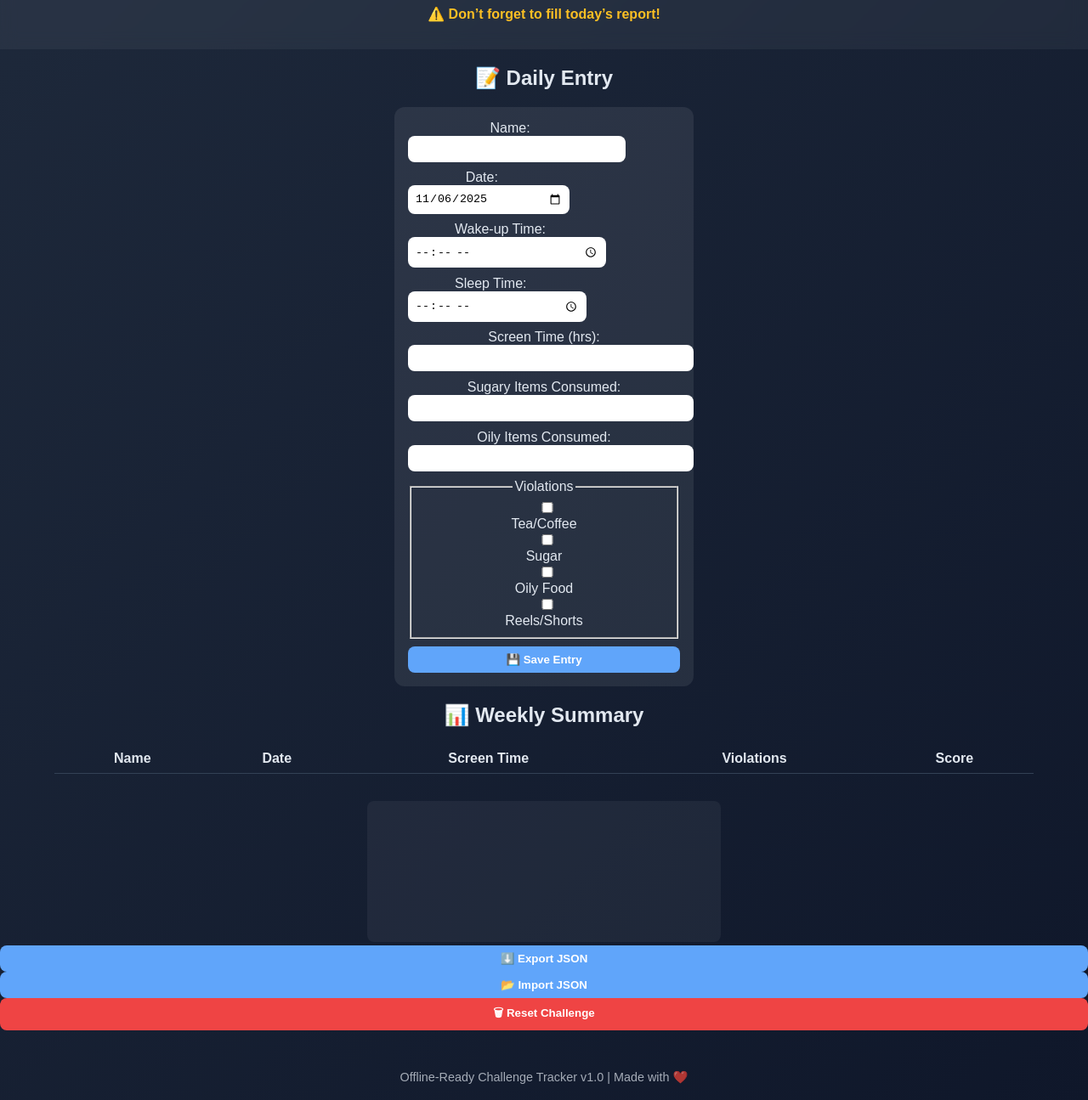
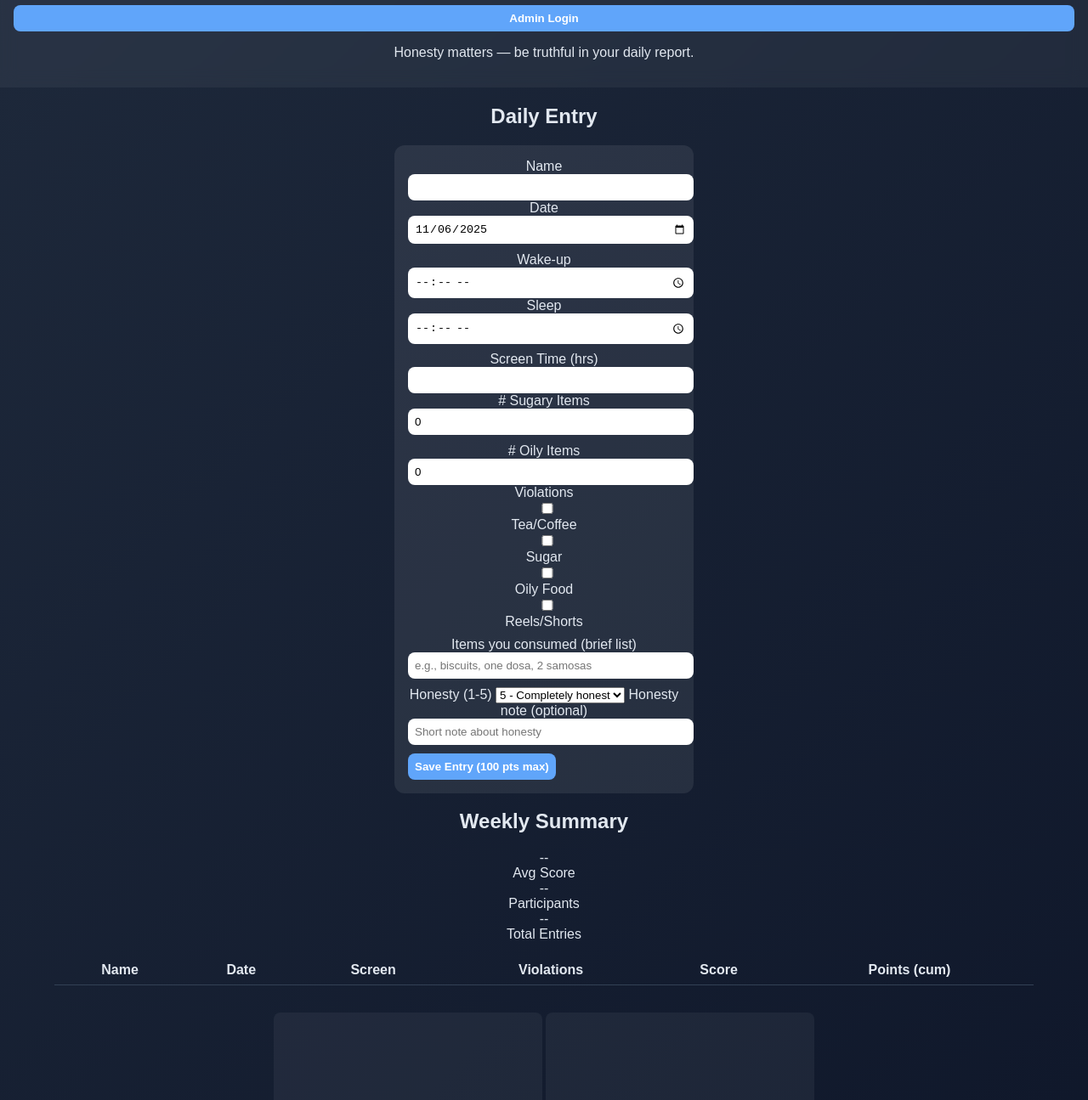
Before and after one commit to pandiselvan-ece/challenge-tracker, a plain HTML site: page index.html in a window 1280 px wide. Shown: the part 90-1385 px from the top of the page at 85% size. Drawn offline with Linux system fonts and the light colour scheme.

Commit message:
Update index.html

```diff
--- a/index.html
+++ b/index.html
@@ -1,72 +1,144 @@
-<!DOCTYPE html>
+<!doctype html>
 <html lang="en">
 <head>
-  <meta charset="UTF-8" />
-  <meta name="viewport" content="width=device-width, initial-scale=1.0" />
+  <meta charset="utf-8" />
+  <meta name="viewport" content="width=device-width,initial-scale=1" />
   <title>7-Day Challenge Tracker Pro</title>
   <link rel="stylesheet" href="css/style.css" />
 </head>
 <body>
-  <header>
-    <h1>🏆 7-Day Challenge Tracker</h1>
-    <p id="reminder" class="reminder hidden">⚠️ Don’t forget to fill today’s report!</p>
+  <header class="site-header">
+    <div class="header-inner">
+      <h1>7-Day Challenge Tracker</h1>
+      <div class="header-actions">
+        <button id="adminBtn" class="btn small">Admin Login</button>
+      </div>
+    </div>
+    <p id="topHeadline" class="headline">Honesty matters — be truthful in your daily report.</p>
   </header>
 
-  <main>
-    <section class="form-section">
-      <h2>📝 Daily Entry</h2>
-      <form id="dailyForm">
-        <label>Name:<input type="text" id="name" required /></label>
-        <label>Date:<input type="date" id="date" required /></label>
+  <main class="container">
+    <section class="card form-card">
+      <h2>Daily Entry</h2>
+      <form id="dailyForm" autocomplete="off">
+        <div class="row">
+          <label class="input-group"><span>Name</span><input id="name" required /></label>
+          <label class="input-group"><span>Date</span><input id="date" type="date" required /></label>
+        </div>
 
-        <label>Wake-up Time:<input type="time" id="wake" required /></label>
-        <label>Sleep Time:<input type="time" id="sleep" required /></label>
+        <div class="row">
+          <label class="input-group"><span>Wake-up</span><input id="wake" type="time" required /></label>
+          <label class="input-group"><span>Sleep</span><input id="sleep" type="time" required /></label>
+        </div>
 
-        <label>Screen Time (hrs):<input type="number" id="screen" min="0" step="0.1" required /></label>
+        <div class="row">
+          <label class="input-group"><span>Screen Time (hrs)</span><input id="screen" type="number" min="0" step="0.1" required /></label>
+          <label class="input-group"><span># Sugary Items</span><input id="sugar" type="number" min="0" value="0" /></label>
+        </div>
 
-        <label>Sugary Items Consumed:<input type="number" id="sugar" min="0" /></label>
-        <label>Oily Items Consumed:<input type="number" id="oily" min="0" /></label>
-
-        <fieldset>
-          <legend>Violations</legend>
+        <div class="row">
+          <label class="input-group"><span># Oily Items</span><input id="oily" type="number" min="0" value="0" /></label>
+          <label class="input-group"><span>Violations</span>
+            <div class="checkboxes">
               <label><input type="checkbox" class="violation" value="Tea/Coffee" /> Tea/Coffee</label>
               <label><input type="checkbox" class="violation" value="Sugar" /> Sugar</label>
               <label><input type="checkbox" class="violation" value="Oily Food" /> Oily Food</label>
               <label><input type="checkbox" class="violation" value="Reels/Shorts" /> Reels/Shorts</label>
-        </fieldset>
+            </div>
+          </label>
+        </div>
 
-        <button type="submit">💾 Save Entry</button>
+        <label class="input-group full"><span>Items you consumed (brief list)</span>
+          <input id="itemsList" placeholder="e.g., biscuits, one dosa, 2 samosas" />
+        </label>
+
+        <div class="row align-bottom">
+          <label class="input-group"><span>Honesty (1-5)</span>
+            <select id="honesty">
+              <option value="5">5 - Completely honest</option>
+              <option value="4">4</option>
+              <option value="3">3</option>
+              <option value="2">2</option>
+              <option value="1">1 - Not honest</option>
+            </select>
+          </label>
+          <label class="input-group full"><span>Honesty note (optional)</span><input id="honestyNote" placeholder="Short note about honesty" /></label>
+        </div>
+
+        <div class="actions-row">
+          <button class="btn primary" type="submit">Save Entry (100 pts max)</button>
+        </div>
       </form>
     </section>
 
-    <section class="summary-section">
-      <h2>📊 Weekly Summary</h2>
-      <table id="summaryTable">
+    <section class="card summary-card">
+      <h2>Weekly Summary</h2>
+      <div class="summary-top">
+        <div class="stat">
+          <div class="stat-num" id="avgScore">--</div>
+          <div class="stat-label">Avg Score</div>
+        </div>
+        <div class="stat">
+          <div class="stat-num" id="participants">--</div>
+          <div class="stat-label">Participants</div>
+        </div>
+        <div class="stat">
+          <div class="stat-num" id="totalEntries">--</div>
+          <div class="stat-label">Total Entries</div>
+        </div>
+      </div>
+
+      <div class="table-wrap">
+        <table id="summaryTable" class="summary-table">
           <thead>
             <tr>
-            <th>Name</th>
-            <th>Date</th>
-            <th>Screen Time</th>
-            <th>Violations</th>
-            <th>Score</th>
+              <th>Name</th><th>Date</th><th>Screen</th><th>Violations</th><th>Score</th><th>Points (cum)</th>
             </tr>
           </thead>
           <tbody></tbody>
         </table>
+      </div>
 
-      <canvas id="scoreChart" width="400" height="150"></canvas>
-    </section>
-
-    <section class="actions">
-      <button id="exportBtn">⬇️ Export JSON</button>
-      <input type="file" id="importFile" hidden />
-      <button id="importBtn">📂 Import JSON</button>
-      <button id="resetBtn" class="danger">🗑 Reset Challenge</button>
+      <div class="charts-row">
+        <canvas id="scoreChart" height="140"></canvas>
+        <canvas id="leaderChart" height="140"></canvas>
+      </div>
     </section>
   </main>
 
-  <footer>
-    <p>Offline-Ready Challenge Tracker v1.0 | Made with ❤️</p>
+  <!-- Admin Modal -->
+  <div id="adminModal" class="modal hidden">
+    <div class="modal-card">
+      <h3>Admin Login</h3>
+      <input id="adminPassword" type="password" placeholder="Enter admin password" />
+      <div class="modal-actions">
+        <button id="adminLogin" class="btn primary">Login</button>
+        <button id="adminClose" class="btn">Close</button>
+      </div>
+      <p class="muted">(Admin view only: you will be able to view leaderboard & full entries.)</p>
+    </div>
+  </div>
+
+  <!-- Admin Panel (only visible after login) -->
+  <div id="adminPanel" class="admin-panel hidden">
+    <div class="admin-inner card">
+      <div class="admin-top">
+        <h3>Admin Dashboard</h3>
+        <button id="adminLogout" class="btn">Logout</button>
+      </div>
+      <p class="muted">Leaderboard — cumulative points across all entries</p>
+      <div id="leaderboardWrap"></div>
+      <div class="table-wrap">
+        <table id="fullTable" class="summary-table">
+          <thead><tr><th>Name</th><th>Date</th><th>Wake</th><th>Sleep</th><th>Screen</th><th>Items</th><th>Violations</th><th>Honesty</th><th>Score</th></tr></thead>
+          <tbody></tbody>
+        </table>
+      </div>
+    </div>
+  </div>
+
+  <footer class="site-footer">
+    <p>Made for offline challenge tracking • Manage data privately as Admin</p>
   </footer>
 
   <script src="js/utils.js"></script>
```
Lines whose indentation alone changed are shown as unchanged.
